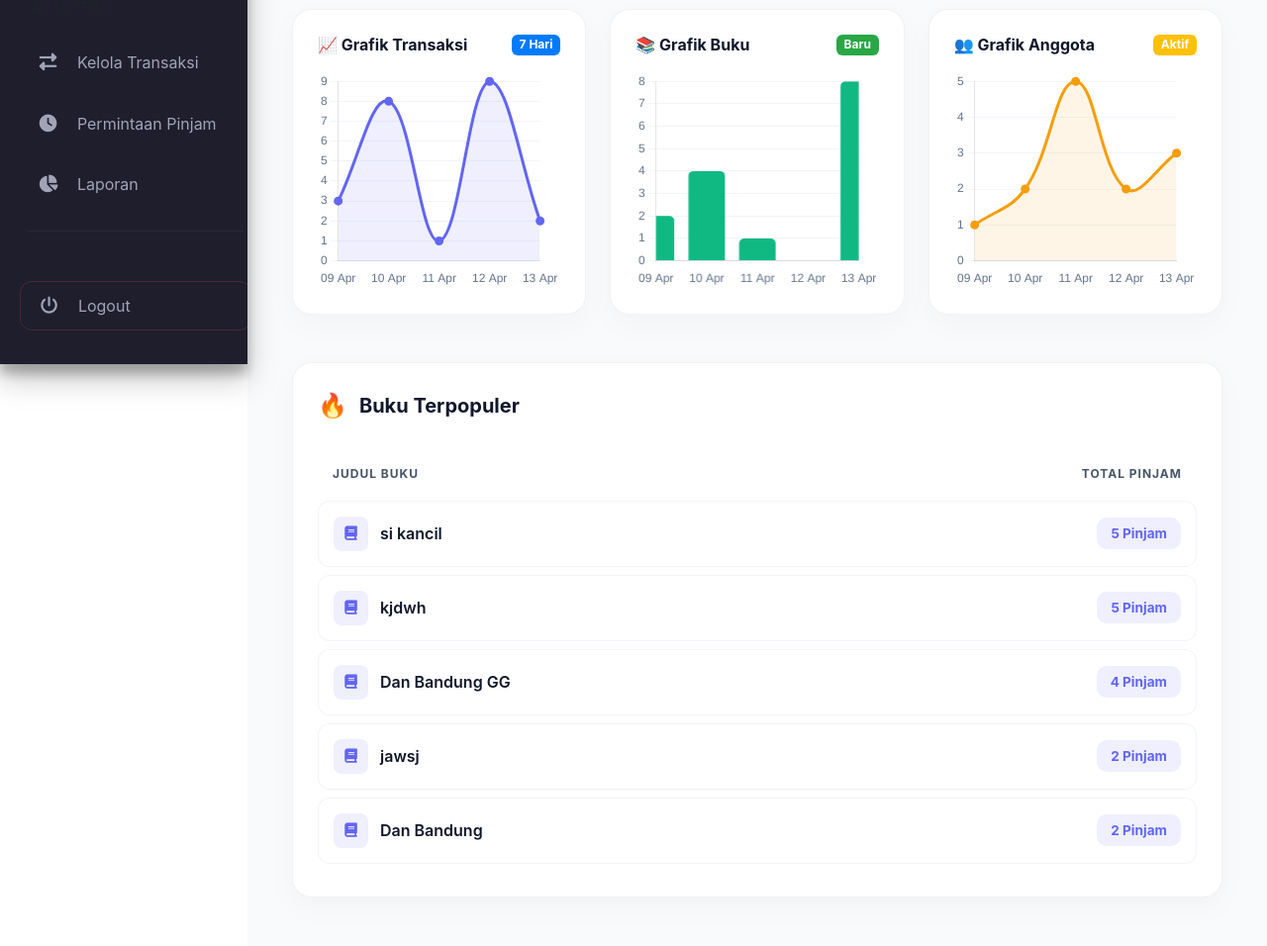
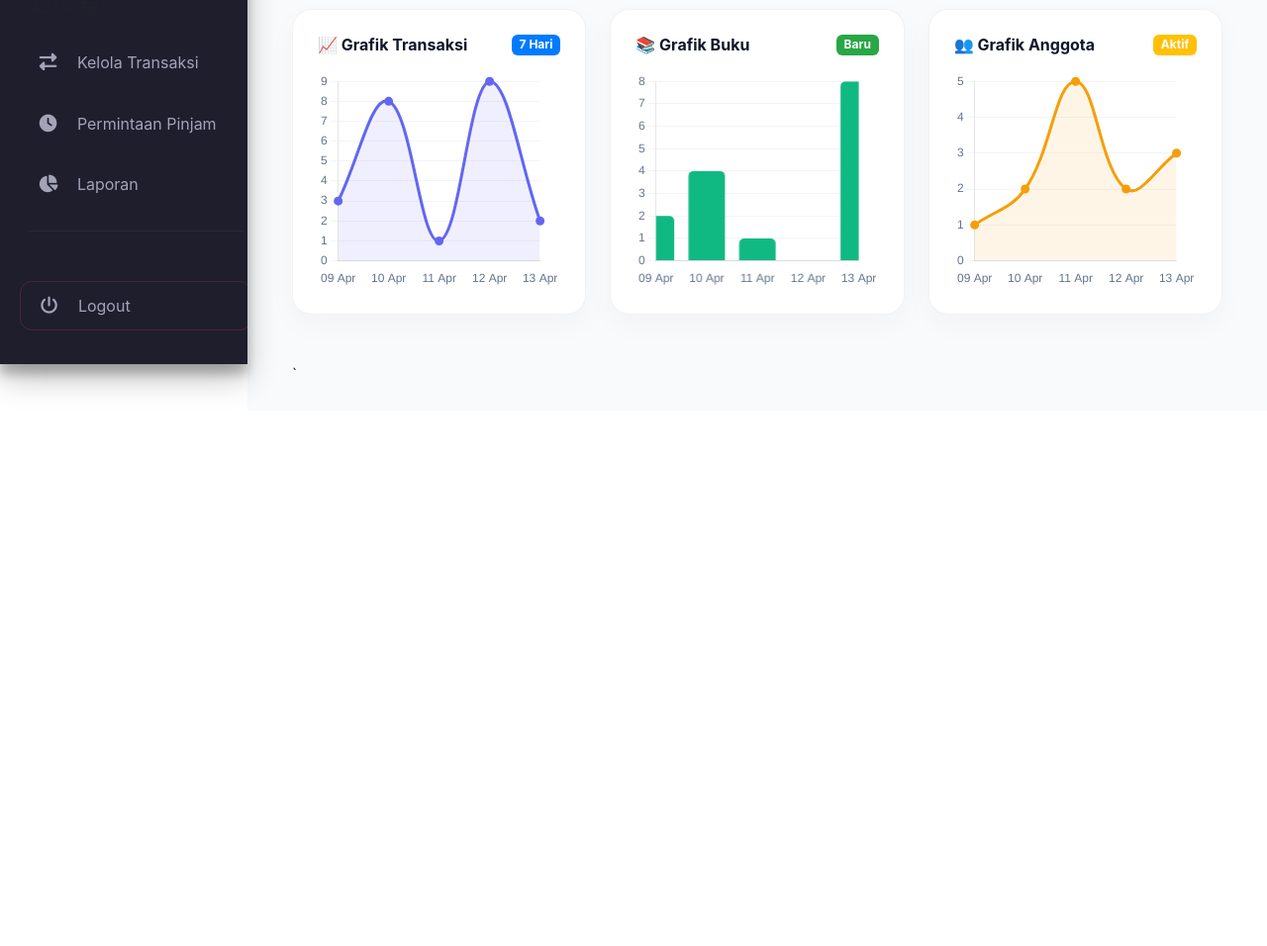
Before and after one commit to fahriii07/perpus_fahri-new, a CodeIgniter app: page /perpus_fahri/index.php/admin in a window 1280 px wide. Shown: the part 432-1388 px from the top of the page at 99% size. After the commit the page ends 827 px from the top, so only its background shows below. Run offline with CodeIgniter, Linux system fonts and the light colour scheme; a user stored in the database is signed in; data comes from the database, SQL or seed files in the repository; data that the repository does not hold is empty; some libraries are stand-ins or nearby versions.

Commit message:
update fitur buku, fix bug refresh, tambah fitur UI

```diff
--- a/application/config/config.php
+++ b/application/config/config.php
@@ -35,7 +35,7 @@ $config['base_url'] = 'http://localhost/perpus_fahri';
 | variable so that it is blank.
 |
 */
-$config['index_page'] = '';
+$config['index_page'] = 'index.php';
 
 /*
 |--------------------------------------------------------------------------
--- a/application/views/admin/dashboard.php
+++ b/application/views/admin/dashboard.php
@@ -234,47 +234,7 @@ body.dark-mode {
         </div>
     </div>
 </div>
-
-<div class="chart-card mb-4">
-    <div class="d-flex align-items-center mb-4">
-        <div style="font-size: 1.5rem; margin-right: 12px;">🔥</div>
-        <h5 class="mb-0" style="font-weight: 700; color: var(--text-title);">Buku Terpopuler</h5>
-    </div>
-
-    <div class="table-responsive">
-        <table class="table-modern">
-            <thead>
-                <tr>
-                    <th>Judul Buku</th>
-                    <th class="text-right">Total Pinjam</th>
-                </tr>
-            </thead>
-            <tbody>
-                <?php if(!empty($buku_populer)): ?>
-                    <?php foreach($buku_populer as $b): ?>
-                    <tr>
-                        <td>
-                            <div class="book-title-wrapper">
-                                <div class="book-icon-box">
-                                    <i class="fas fa-book"></i>
-                                </div>
-                                <span style="font-weight: 600;"><?= $b->judul ?></span>
-                            </div>
-                        </td>
-                        <td class="text-right">
-                            <span class="total-badge"><?= $b->total ?> Pinjam</span>
-                        </td>
-                    </tr>
-                    <?php endforeach; ?>
-                <?php else: ?>
-                    <tr>
-                        <td colspan="2" class="text-center py-4" style="color: var(--text-body);">Belum ada data peminjaman</td>
-                    </tr>
-                <?php endif; ?>
-            </tbody>
-        </table>
-    </div>
-</div>
+`
 
 </div>
 </section>
--- a/application/views/templates/header.php
+++ b/application/views/templates/header.php
@@ -340,9 +340,4 @@ document.addEventListener('click',function(e){
         document.getElementById('notifBox').style.display='none';
     }
 });
-
-/* realtime refresh */
-setInterval(function(){
-    location.reload();
-},15000);
 </script>
```
